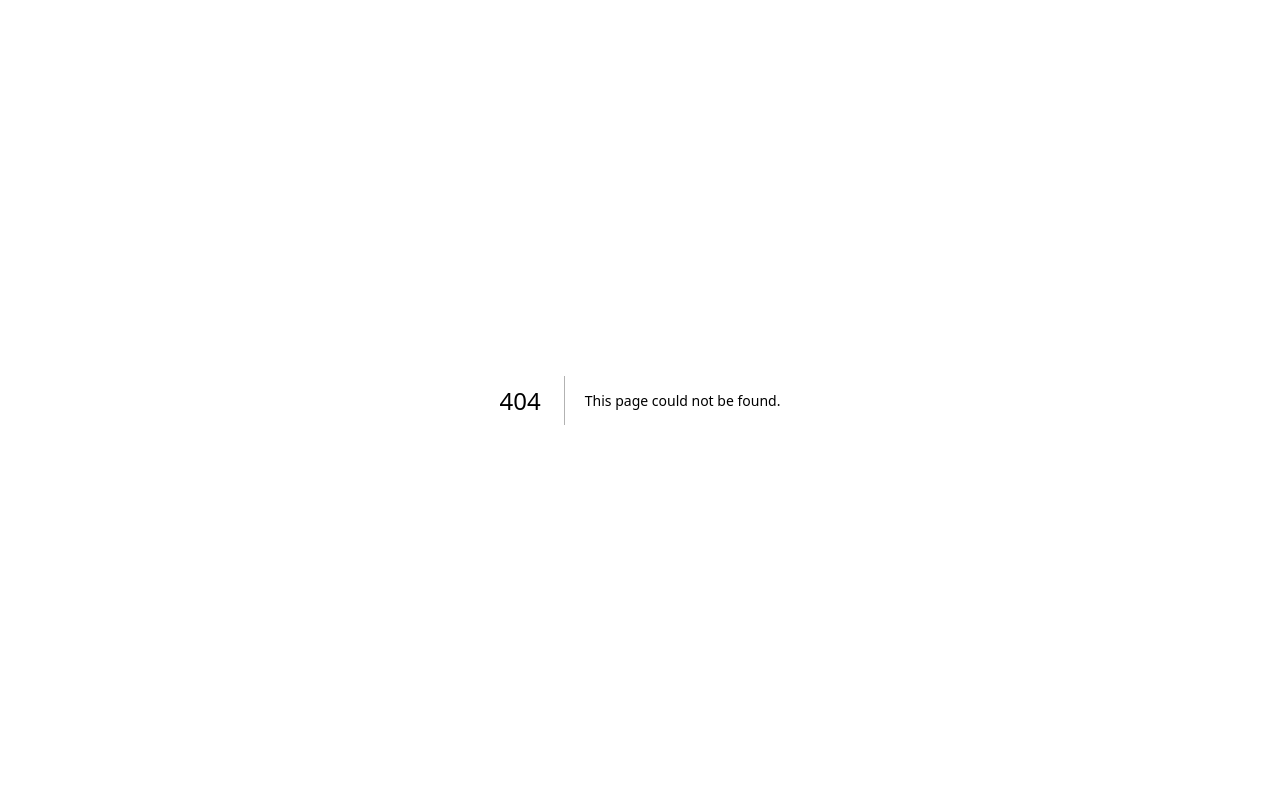
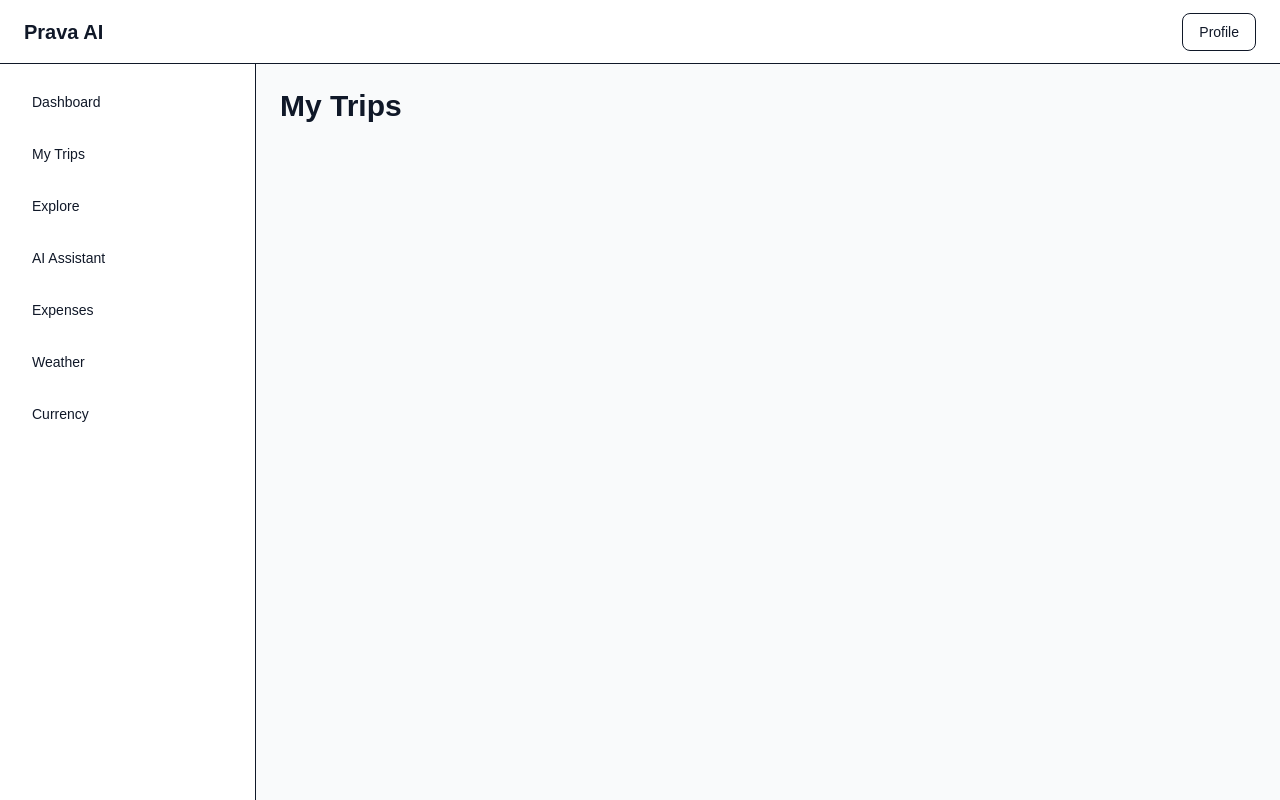
Before and after one commit to PrathameshBhosale01/prava-ai, a Next.js app: page /trips in a window 1280 px wide. Before the commit this address had no page. Built offline with nearby package versions, Linux system fonts and the light colour scheme.

Commit message:
feat: add application layout and navigation

```diff
--- /dev/null
+++ b/app/(dashboard)/assistant/page.js
@@ -0,0 +1,3 @@
+export default function AssistantPage() {
+  return <h1 className="text-3xl font-bold">AI Assistant</h1>;
+}
--- /dev/null
+++ b/app/(dashboard)/currency/page.js
@@ -0,0 +1,3 @@
+export default function CurrencyPage() {
+  return <h1 className="text-3xl font-bold">Currency</h1>;
+}
--- /dev/null
+++ b/app/(dashboard)/dashboard/page.js
@@ -0,0 +1,13 @@
+export default function DashboardPage() {
+  return (
+    <div>
+      <h1 className="text-3xl font-bold">
+        Dashboard
+      </h1>
+
+      <p className="mt-2 text-gray-600">
+        Welcome to Prava AI.
+      </p>
+    </div>
+  );
+}
--- /dev/null
+++ b/app/(dashboard)/expenses/page.js
@@ -0,0 +1,3 @@
+export default function ExpensesPage() {
+  return <h1 className="text-3xl font-bold">Expenses</h1>;
+}
--- /dev/null
+++ b/app/(dashboard)/explore/page.js
@@ -0,0 +1,3 @@
+export default function ExplorePage() {
+  return <h1 className="text-3xl font-bold">Explore</h1>;
+}
--- /dev/null
+++ b/app/(dashboard)/layout.js
@@ -0,0 +1,18 @@
+import Navbar from "@/components/layout/Navbar";
+import Sidebar from "@/components/layout/Sidebar";
+
+export default function DashboardLayout({ children }) {
+  return (
+    <div className="min-h-screen bg-gray-50 text-gray-900">
+      <Navbar />
+
+      <div className="flex">
+        <Sidebar />
+
+        <main className="flex-1 p-6">
+          {children}
+        </main>
+      </div>
+    </div>
+  );
+}
--- /dev/null
+++ b/app/(dashboard)/trips/page.js
@@ -0,0 +1,3 @@
+export default function TripsPage() {
+  return <h1 className="text-3xl font-bold">My Trips</h1>;
+}
--- /dev/null
+++ b/app/(dashboard)/weather/page.js
@@ -0,0 +1,3 @@
+export default function WeatherPage() {
+  return <h1 className="text-3xl font-bold">Weather</h1>;
+}
--- /dev/null
+++ b/app/login/page.js
@@ -0,0 +1,15 @@
+export default function LoginPage() {
+  return (
+    <main className="flex min-h-screen items-center justify-center">
+      <div>
+        <h1 className="text-3xl font-bold">
+          Login
+        </h1>
+
+        <p className="mt-2 text-gray-600">
+          Login to continue to Prava AI.
+        </p>
+      </div>
+    </main>
+  );
+}
--- /dev/null
+++ b/app/signup/page.js
@@ -0,0 +1,15 @@
+export default function SignupPage() {
+  return (
+    <main className="flex min-h-screen items-center justify-center">
+      <div>
+        <h1 className="text-3xl font-bold">
+          Sign Up
+        </h1>
+
+        <p className="mt-2 text-gray-600">
+          Create your Prava AI account.
+        </p>
+      </div>
+    </main>
+  );
+}
--- /dev/null
+++ b/components/layout/Navbar.jsx
@@ -0,0 +1,19 @@
+export default function Navbar() {
+  return (
+    <header className="h-16 border-b bg-white">
+      <div className="flex h-full items-center justify-between px-6">
+        <div>
+          <h1 className="text-xl font-bold">
+            Prava AI
+          </h1>
+        </div>
+
+        <div>
+          <button className="rounded-lg border px-4 py-2 text-sm">
+            Profile
+          </button>
+        </div>
+      </div>
+    </header>
+  );
+}
--- /dev/null
+++ b/components/layout/Sidebar.jsx
@@ -0,0 +1,50 @@
+import Link from "next/link";
+
+const navigation = [
+  {
+    name: "Dashboard",
+    href: "/dashboard",
+  },
+  {
+    name: "My Trips",
+    href: "/trips",
+  },
+  {
+    name: "Explore",
+    href: "/explore",
+  },
+  {
+    name: "AI Assistant",
+    href: "/assistant",
+  },
+  {
+    name: "Expenses",
+    href: "/expenses",
+  },
+  {
+    name: "Weather",
+    href: "/weather",
+  },
+  {
+    name: "Currency",
+    href: "/currency",
+  },
+];
+
+export default function Sidebar() {
+  return (
+    <aside className="min-h-[calc(100vh-4rem)] w-64 border-r bg-white p-4">
+      <nav className="space-y-2">
+        {navigation.map((item) => (
+          <Link
+            key={item.href}
+            href={item.href}
+            className="block rounded-lg px-4 py-3 text-sm hover:bg-gray-100"
+          >
+            {item.name}
+          </Link>
+        ))}
+      </nav>
+    </aside>
+  );
+}
```
